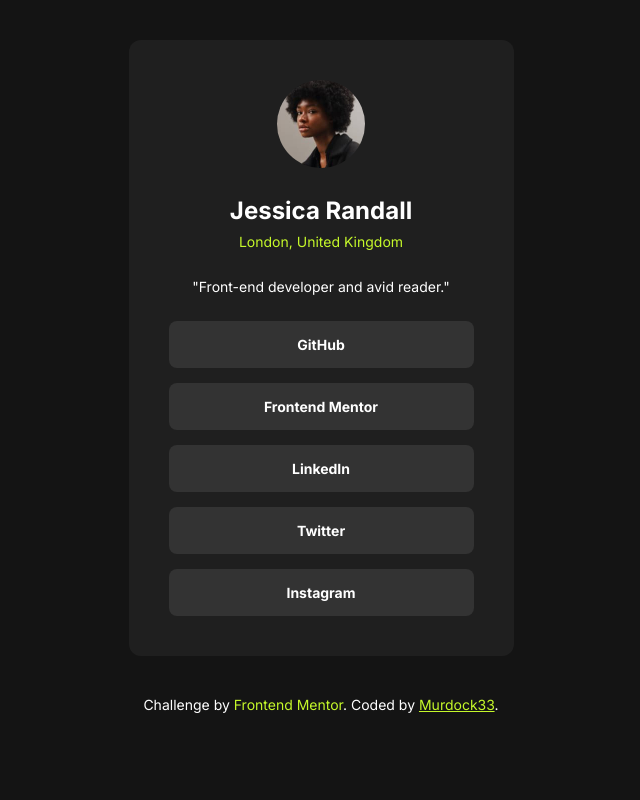
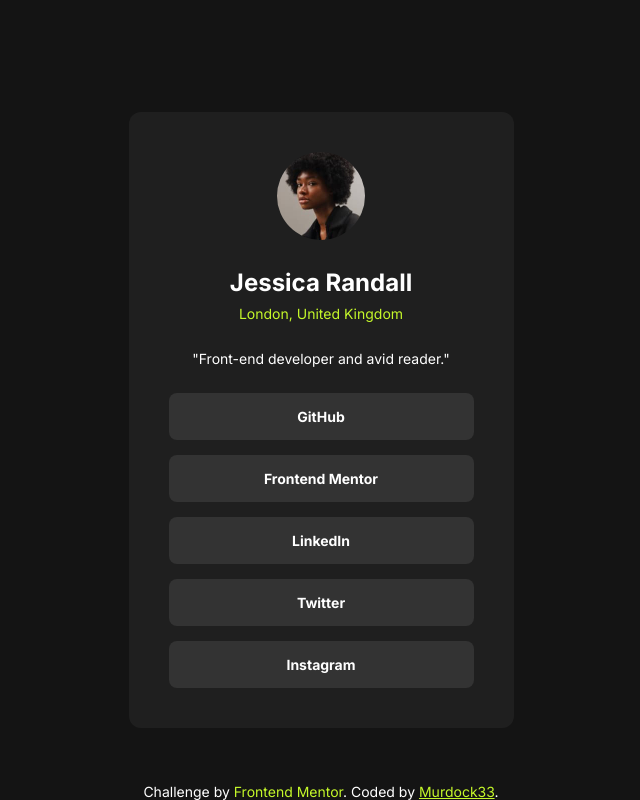
Before and after one commit to murdock33/social-links-profile-main, a plain HTML site: page index.html in a window 1280 px wide. Shown: the whole page, without its empty margins (319-959 px from the left). Drawn offline with Linux system fonts and the light colour scheme.

Commit message:
add position on footer

```diff
--- a/styles/styles.css
+++ b/styles/styles.css
@@ -7,11 +7,13 @@
 }
 
 body {
+
+  min-height: 100vh;
   padding: 40px 24px 0;
   font-family: "Inter", sans-serif;
   font-size: 14px;
   display: flex;
-  gap: 40px;
+  /* gap: 40px; */
   flex-direction: column;
   align-items: center;
   justify-content: center;
@@ -82,6 +84,8 @@ main {
 }
 
 .attribution {
+  position: absolute;
+  bottom: 0;
   text-align: center;
 }
 
```
